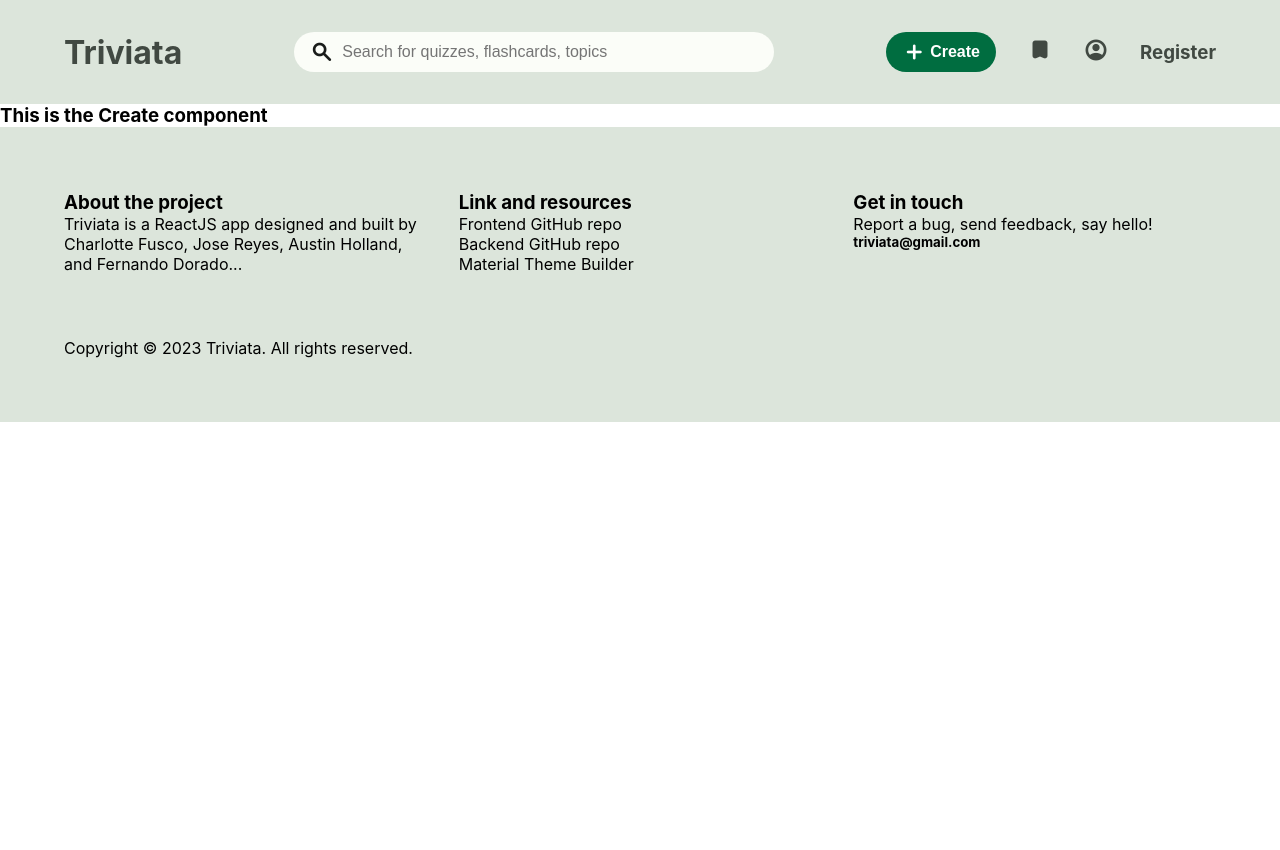
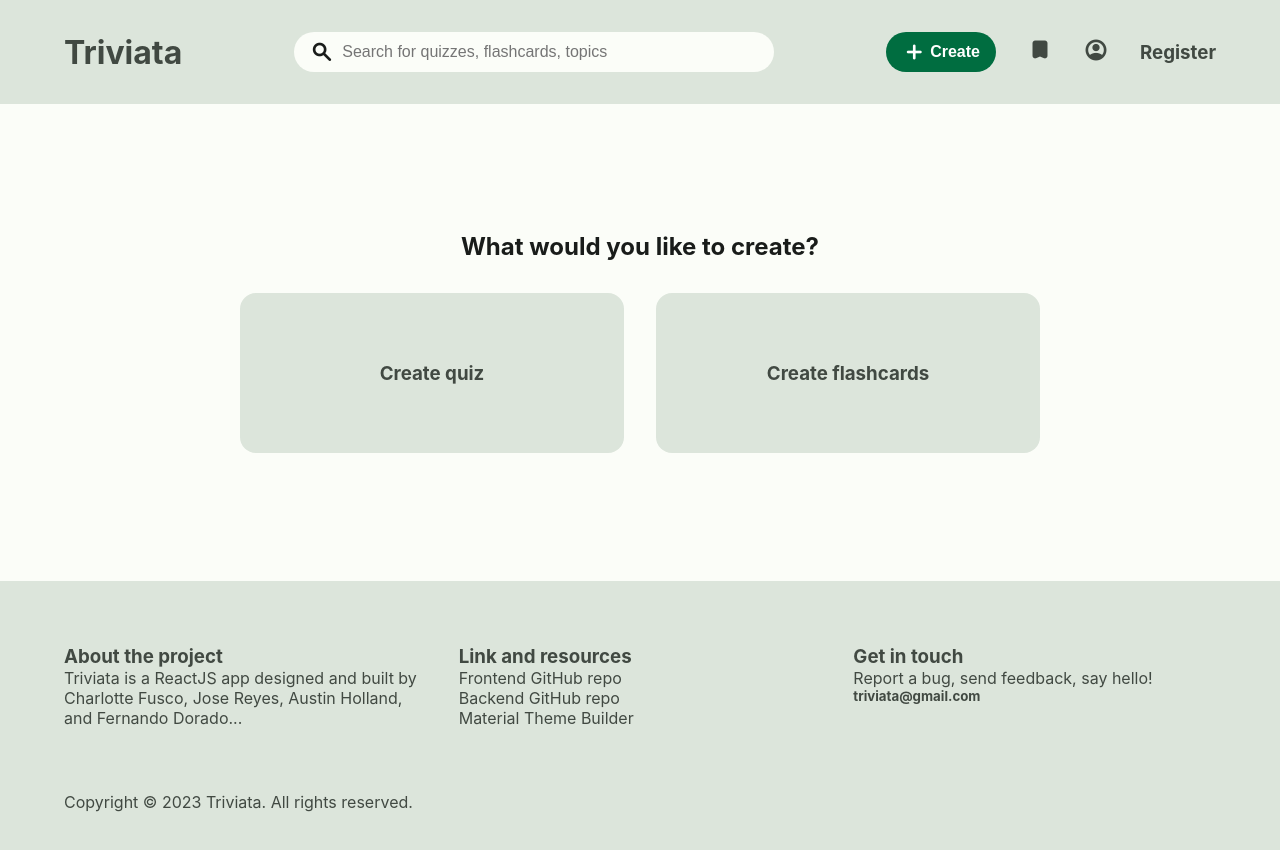
Before and after one commit to lastnameisgold/triviata_app_frontend, a React (Create React App) app in the folder triviata/: page /create in a window 1280 px wide. Shown: the top 850 px of the page. Before the commit the page ends 800 px from the top, so only its background shows below. Built offline with nearby package versions, Linux system fonts and the light colour scheme.

Commit message:
Create page created.

```diff
--- a/triviata/src/App.css
+++ b/triviata/src/App.css
@@ -139,8 +139,6 @@
   grid-template-columns: repeat(3, 1fr);
   gap: 1rem;
 }
-
-
 /* Card */
 
 /* Home */
@@ -161,10 +159,44 @@
 }
 /* Home */
 
+/* Create */
+.create-container {
+  color: var(--md-sys-color-on-background);
+  background-color: var(--md-sys-color-background);
+  padding: 8rem 4rem;
+  display: flex;
+  flex-direction: column;
+  align-items: center;
+  gap: 2rem;
+}
+
+.create-options-container {
+  display: flex;
+  flex-direction: row;
+  align-items: center;
+  gap: 2rem;
+}
+
+.create-option{
+  width: 30vw;
+  height: 20vh;
+  display: flex;
+  align-items: center;
+  justify-content: center;
+  color: var(--md-sys-color-on-surface-variant);
+  background-color: var(--md-sys-color-surface-variant);
+  border-radius: 1rem;
+  -webkit-border-radius: 1rem;
+  -moz-border-radius: 1rem;
+  -ms-border-radius: 1rem;
+  -o-border-radius: 1rem;
+}
+/* Create */
+
 /* Footer */
-
 .footer-container {
   background-color: var(--md-sys-color-surface-variant);
+  color: var(--md-sys-color-on-surface-variant);
   display: flex;
   flex-direction: column;
   gap: 4rem;
@@ -187,7 +219,7 @@
 }
 /* Footer */
 
-/*Start of Flashcard container*/
+/* Start of Flashcard container */
 .flip-in{
 background-color: blueviolet;
 }
@@ -198,7 +230,6 @@
 .flashcards-container{
   width: 34rem;
   height: 23rem;
-  /* background-color: aquamarine; */
   border-radius: 10px;
   box-shadow: 0 4px 4px rgb(0 0 0 / 25%);
   display: flex;
@@ -210,6 +241,7 @@
 
 
 }
+
 .flashcards{
   width: 33rem;
   height: 22rem;
@@ -226,6 +258,7 @@
   animation-fill-mode: forwards;
 
 }
+
 .flashcards-inner-container{
   width: 31rem;
   height: 20rem;
@@ -237,6 +270,7 @@
   animation-fill-mode: forwards;
 
 }
+
 .flashcards-term{
   transition: ease-in-out 400ms;
   width: 100%;
@@ -244,6 +278,7 @@
   animation-fill-mode: forwards;
 
 }
+
 .flashcards-definition{
   transition: ease-in-out 400ms;
   width: 100%;
@@ -251,6 +286,7 @@
   animation-fill-mode: forwards;
 
 }
+
 .flashcard-number{
   width: 100%;
   display: flex;
@@ -258,14 +294,15 @@
   align-items: center;
 
 }
+
 .term-container{
-  /* background-color: antiquewhite; */
   width: 100%;
   height: 220px;
   display: flex;
   justify-content: center;
   align-items: center;
 }
+
 .prev-next-container{
   height: 3rem;
   display: flex;
@@ -282,8 +319,8 @@
 justify-content: center;
 align-items: center;
 border-radius: 10px;;
+}
 
-}
 .next-card{
   width: 8rem;
   height: 3rem;
@@ -293,16 +330,16 @@
   align-items: center;
   border-radius: 10px;;
 }
-/*End of Flashcard container*/
+/* End of Flashcard container */
 
-/*Start of createFlashCards contatiner*/
+/* Start of createFlashCards container */
 .create-flashcards-container{
   display: flex;
   flex-direction: column;
 }
-/*End of createFlashCards container*/
+/* End of createFlashCards container */
 
-/*start of create-title containerr*/
+/* Start of create-title container */
 
 .create-title-container{
   background-color: rgb(255, 255, 255);
@@ -315,6 +352,7 @@
   justify-content: center;
   align-items: center;
 }
+
 .title-container{
   background-color: rgb(255, 255, 255);
   width:990px;
@@ -324,15 +362,21 @@
   justify-content: center;
   align-items: center;
 }
+
 .title-inner-container{
   background-color: rgb(255, 255, 255);
-  width:980px;
-  height:30px;
-  border-radius:10px;
+  width: 980px;
+  height: 30px;
   display: flex;
   justify-content: center;
   align-items: center;
+  border-radius: 10px;
+  -webkit-border-radius: 10px;
+  -moz-border-radius: 10px;
+  -ms-border-radius: 10px;
+  -o-border-radius: 10px;
 }
+
 .title-input{
   outline: none;
   background-color: transparent;
@@ -342,20 +386,23 @@
   font-size:12px;
   color:rgb(0, 0, 0);
 }
-/*End of create-title container*/
+/* End of create-title container */
 
-/*start of description-title containerr*/
-
+/* Start of description-title container */
 .create-desc-container{
   background-color: rgb(255, 255, 255);
   border: solid 1px rgb(0 0 0 / 25%);
   box-shadow: 0 4px 4px rgb(0 0 0 / 3%);
   width:500px;
   height:150px;
-  border-radius:10px;
   display: flex;
   justify-content: center;
   align-items: center;
+  border-radius: 10px;
+  -webkit-border-radius: 10px;
+  -moz-border-radius: 10px;
+  -ms-border-radius: 10px;
+  -o-border-radius: 10px;
 }
 .desc-container{
   background-color: rgba(87, 23, 23, 0);
@@ -377,12 +424,11 @@
   outline: none;
   background-color: transparent;
   border: none;
-  width:480px;
-  height:130px;
-  font-size:12px;
-  color:rgb(0, 0, 0);
+  width: 480px;
+  height: 130px;
+  font-size: 12px;
+  color: rgb(0, 0, 0);
 }
-
 /*End of desc-title container*/
 
 /*start of create-tiles container*/
@@ -434,15 +480,12 @@
 
 }
 .trash-can{
-
   background-color: rgb(242, 255, 0);
   width: 30px;
   text-align: center;
   height: 40px;
   cursor: pointer;
   line-height: 40px;
-
-
 }
 
 .term-def-container{
@@ -464,6 +507,7 @@
 border-bottom:3px black solid;
 
 }
+
 .def-container{
   border: 1px solid;
   width:430px;
@@ -476,8 +520,6 @@
 
 }
 
-
-
 .add-tile-container{
   background-color: rgb(255, 255, 255);
   border: solid 1px rgb(0 0 0 / 25%);
@@ -489,6 +531,7 @@
   justify-content: center;
   align-items: end;
 }
+
 .inner-add-container{
   background-color: rgba(166, 211, 160, 0);
   width:985px;
@@ -499,6 +542,7 @@
   align-items: center;
 
 }
+
 .add-button-container{
   background-color: rgba(211, 160, 160, 0);
   width:175px;
@@ -508,6 +552,7 @@
   justify-content: center;
   align-items: center;
 }
+
 .add-card-btn{
   background-color: transparent;
   border:none;
@@ -518,6 +563,4 @@
   font-weight: bold;
   cursor: pointer;
 }
-
-
 /*End of create-tiles container*/
--- a/triviata/src/components/Create.js
+++ b/triviata/src/components/Create.js
@@ -1,6 +1,12 @@
 import CreateFlashcards from './CreateFlashcards'
 export default function Create() {
     return(
-        <h3>This is the Create component</h3>
+        <div className="create-container">
+            <h2>What would you like to create?</h2>
+            <div className="create-options-container">
+                <div className="create-option"><h3>Create quiz</h3></div>
+                <div className="create-option"><h3>Create flashcards</h3></div>
+            </div>
+        </div>
     )
 }
```
Lines whose indentation alone changed are shown as unchanged.
